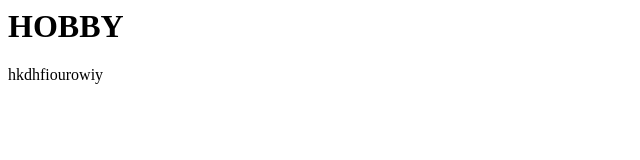
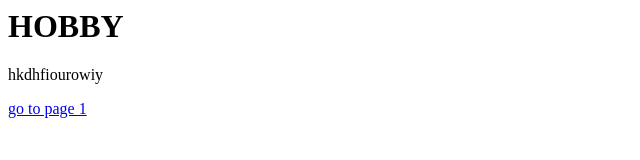
Before and after one commit to saeami/saeami.github.io, a plain HTML site: page hobby.html in a window 1280 px wide. Shown: the full height of the page, 0-640 px from the left. Drawn offline with Linux system fonts and the light colour scheme.

Commit message:
Update hobby.html

```diff
--- a/hobby.html
+++ b/hobby.html
@@ -5,5 +5,6 @@
 <body>
     <h1>HOBBY</h1>
     <p>hkdhfiourowiy</p>
+     <a href="index.html">go to page 1</a>
 </body>
 </html>
```
